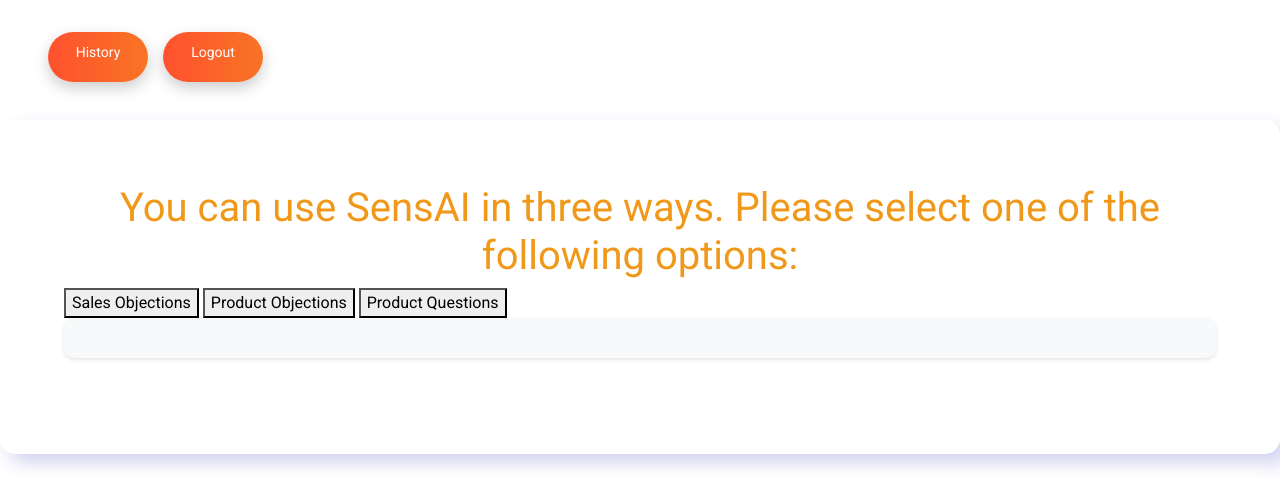
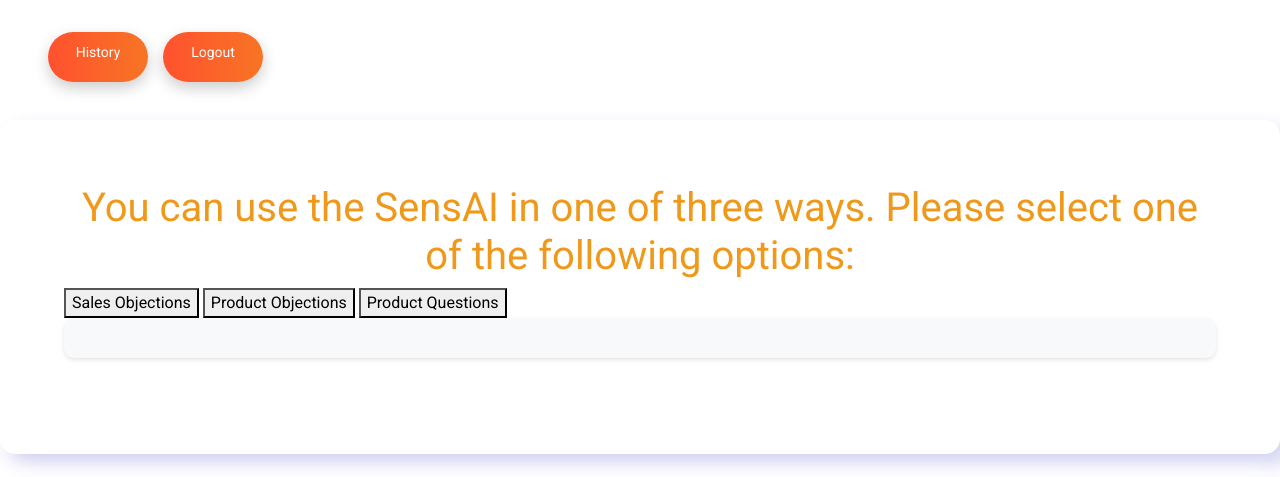
Before and after one commit to wooyakob/sensaigroup, a Flask app: page /dashboard in a window 1280 px wide. Shown: the part 66-543 px from the top of the page. Run offline with Flask 3, Linux system fonts and the light colour scheme; the visitor is signed in with stand-in values (Sample User, id 1); data that the repository does not hold is empty; parts of the project's set-up code (start-up, migrations or seed data) failed here and were passed over; some libraries are stand-ins or nearby versions.

Commit message:
copy change

```diff
--- a/templates/index.html
+++ b/templates/index.html
@@ -41,7 +41,7 @@
     </div>
 
     <div class="container chat-container">
-        <h1>You can use SensAI in three ways. Please select one of the following options:</h1>
+        <h1>You can use the SensAI in one of three ways. Please select one of the following options:</h1>
         <button id="sales-objections-option" class="option-btn">Sales Objections</button>
         <button id="product-objections-option" class="option-btn">Product Objections</button>
         <button id="product-question-option" class="option-btn">Product Questions</button>
```
